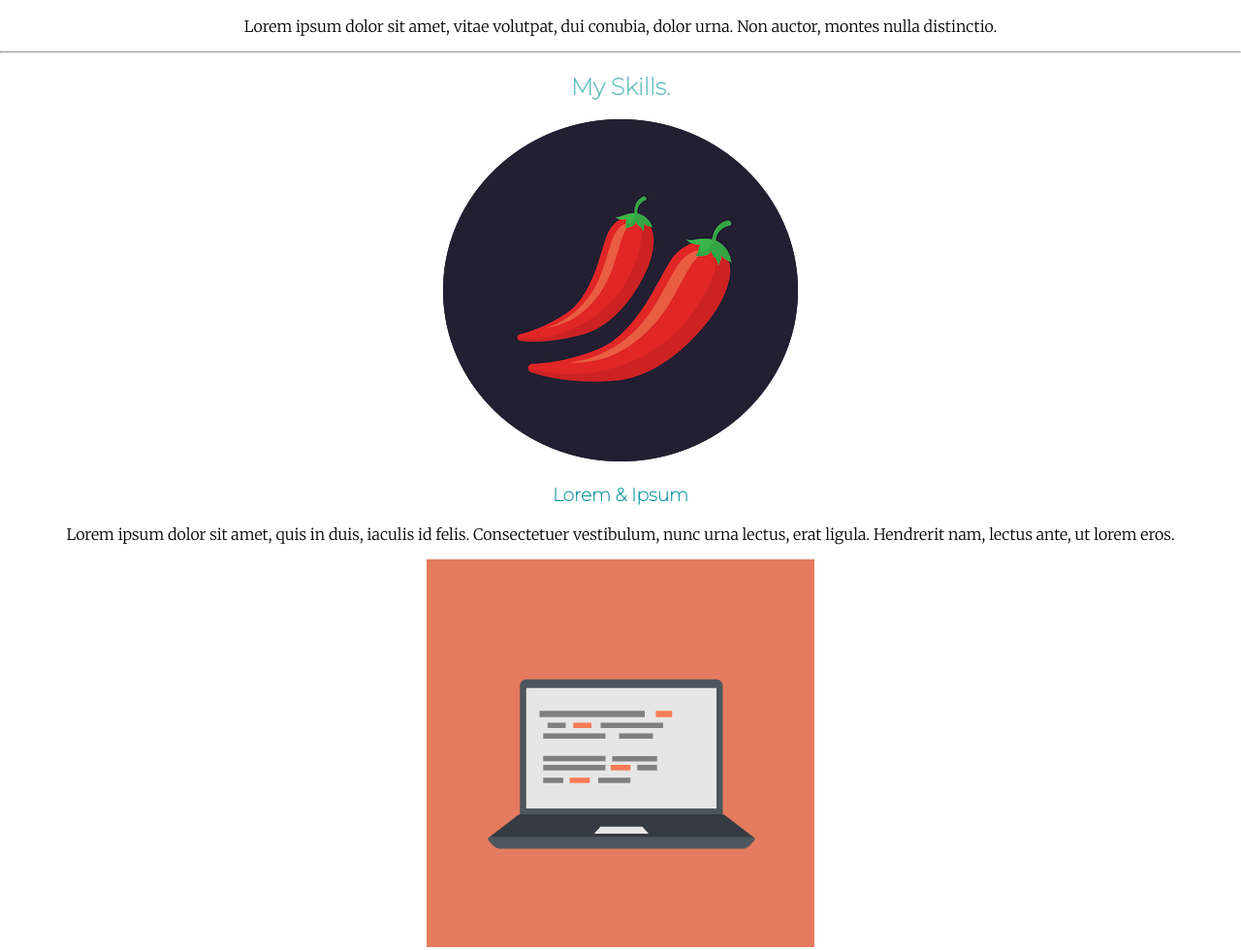
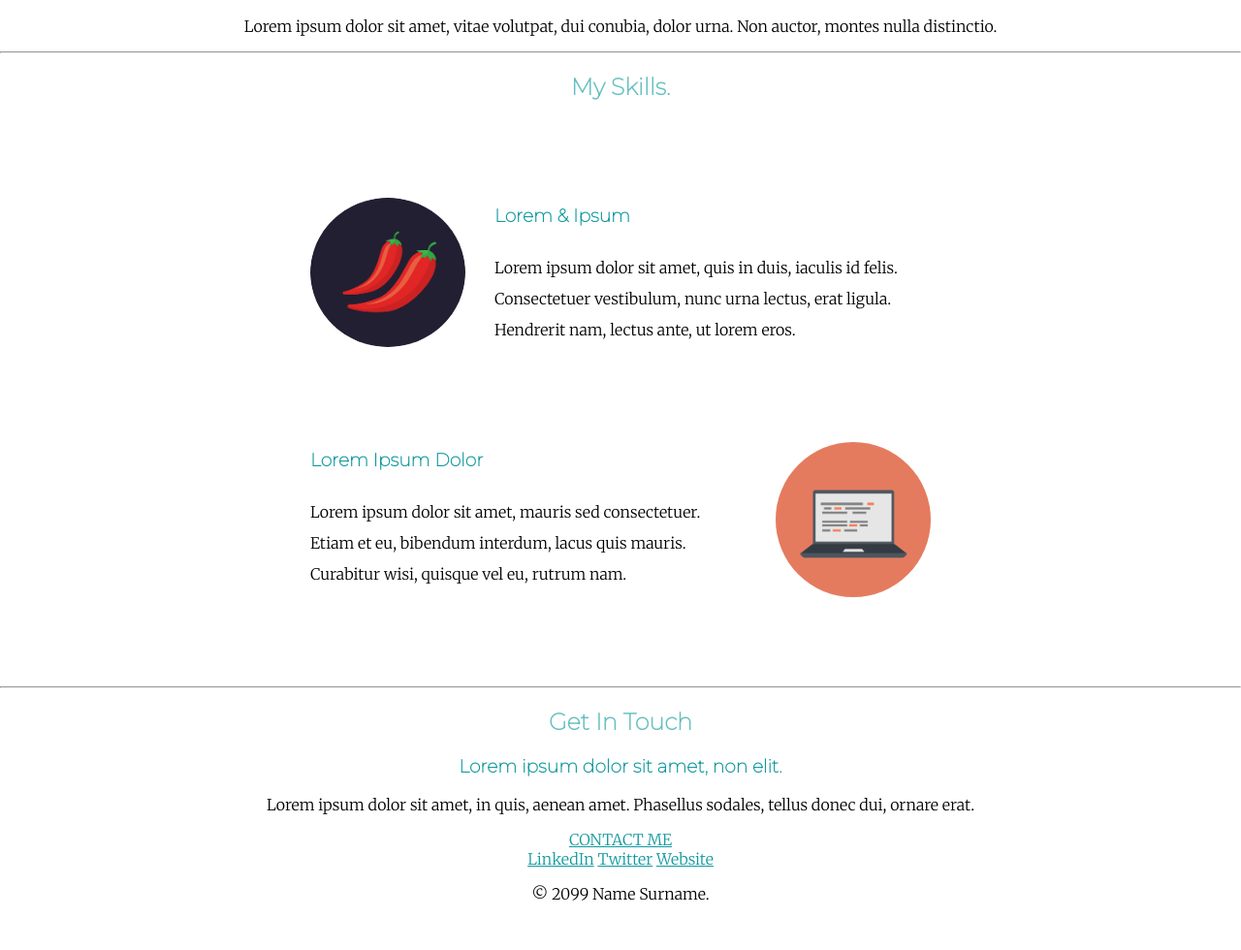
Before and after one commit to OscarKodes/WebReview-CSS2, a plain HTML site: page index.html in a window 1280 px wide. Shown: the part 1001-1981 px from the top of the page at 97% size. After the commit the page ends 1949 px from the top, so only its background shows below. Drawn offline with Linux system fonts and the light colour scheme.

Commit message:
Format skill images and text.

```diff
--- a/css/styles.css
+++ b/css/styles.css
@@ -50,3 +50,24 @@ a {
     position: absolute;
     left: 20%;
 }
+
+.skill-row {
+    width: 50%;
+    margin: 100px auto 100px auto;
+    text-align: left;
+    line-height: 2;
+}
+
+.chili-img {
+    width: 25%;
+    border-radius: 100%;
+    float: left;
+    margin-right: 30px;
+}
+
+.com-img {
+    width: 25%;
+    border-radius: 100%;
+    float: right;
+    margin-left: 30px;
+}
--- a/index.html
+++ b/index.html
@@ -35,15 +35,17 @@
     <div class="skills">
       <h2>My Skills.</h2>
       <div class="skill-row">
-        <img class="" src="images/chillies.png" alt="Chilies Image">
+        <img class="chili-img" src="images/chillies.png" alt="Chilies Image">
         <h3>Lorem & Ipsum</h3>
-        <p>Lorem ipsum dolor sit amet, quis in duis, iaculis id felis. Consectetuer vestibulum, nunc urna lectus, erat
+        <p>Lorem ipsum dolor sit amet, quis in duis, iaculis id felis. Consectetuer vestibulum, nunc
+          urna lectus, erat
           ligula. Hendrerit nam, lectus ante, ut lorem eros.</p>
       </div>
       <div class="skill-row">
-        <img class="" src="images/computer.png" alt="Computer Image">
+        <img class="com-img" src="images/computer.png" alt="Computer Image">
         <h3>Lorem Ipsum Dolor</h3>
-        <p>Lorem ipsum dolor sit amet, mauris sed consectetuer. Etiam et eu, bibendum interdum, lacus quis mauris.
+        <p>Lorem ipsum dolor sit amet, mauris sed consectetuer. Etiam et eu, bibendum
+          interdum, lacus quis mauris.
           Curabitur wisi, quisque vel eu, rutrum nam.</p>
       </div>
     </div>
```
